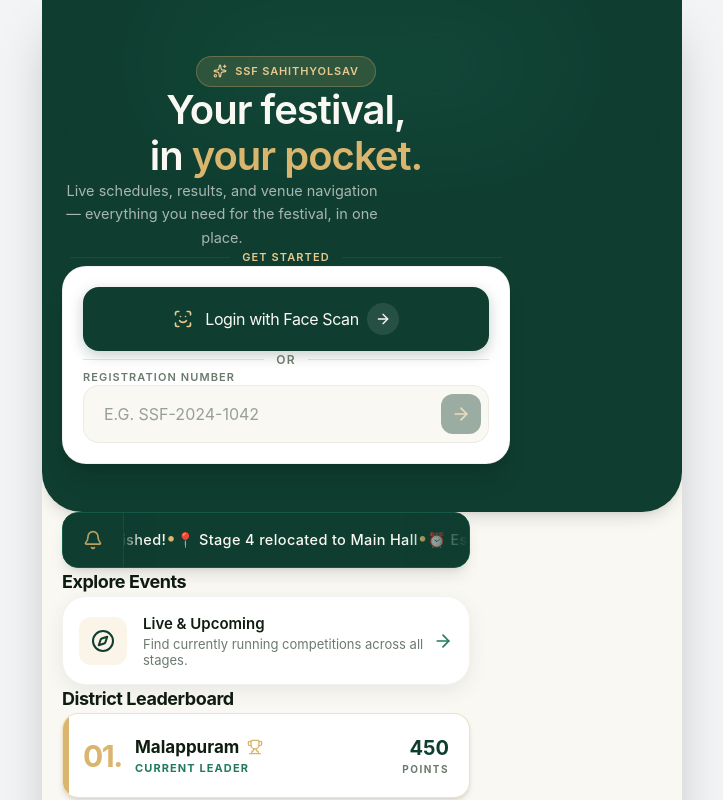
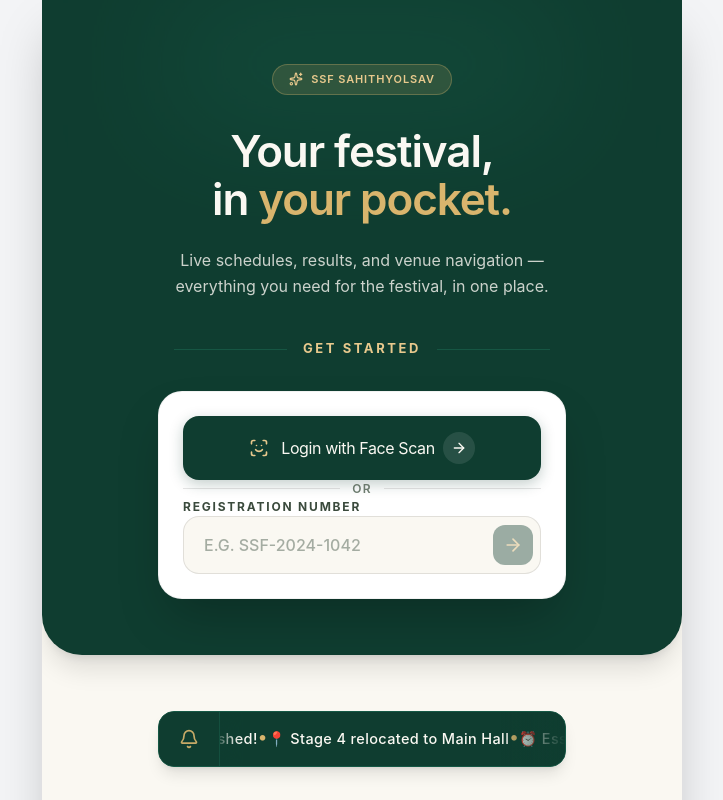
Before and after one commit to Yahiyamuhammed/-ParticipantHub, a React app in the folder Frontend/: page / in a window 1280 px wide. Shown: the top 800 px of the page, without its empty margins (278-1001 px from the left). Built offline with nearby package versions, Linux system fonts and the light colour scheme; the HTML template or start-up script is replaced by a standard one.

Commit message:
fix: made the landing page use our theme and attractively

```diff
--- a/Frontend/src/features/landing/components/LeaderBoard.jsx
+++ b/Frontend/src/features/landing/components/LeaderBoard.jsx
@@ -15,57 +15,55 @@ export default function Leaderboard() {
     <div className="flex flex-col gap-3">
       {mockLeaderboard.map((item, index) => {
         const isFirst = index === 0;
-        const rankNumber = (index + 1).toString().padStart(2, '0'); // Creates "01", "02", etc.
+        const rankNumber = (index + 1).toString().padStart(2, '0');
 
         return (
           <div
             key={item.id}
             className={clsx(
-              "relative overflow-hidden flex items-center justify-between p-5 rounded-2xl border transition-all duration-300",
+              "relative overflow-hidden flex items-center justify-between p-5 rounded-2xl transition-all duration-300 bg-white",
               isFirst
-                ? "bg-brand-card border-brand-accent/40 shadow-md"
-                : "bg-brand-card border-black/5 shadow-sm hover:border-brand-dark/20"
+                ? "border-2 border-brand-accent/60 shadow-[0_8px_24px_rgba(217,181,109,0.15)]"
+                : "border border-black/5 shadow-sm hover:border-brand-dark/20 hover:shadow-md"
             )}
           >
-            {/* Subtle Gold Accent Line for the Leader */}
-            {isFirst && (
-              <div className="absolute left-0 top-0 bottom-0 w-1.5 bg-brand-accent"></div>
-            )}
-
+            {/* Left side: Rank + Name */}
             <div className="flex items-center gap-5">
-              {/* Editorial Typography instead of generic circles */}
               <div className={clsx(
-                "font-bold text-3xl tracking-tighter w-8 text-center",
-                isFirst ? "text-brand-accent" : "text-brand-textMuted/30"
+                "font-black text-3xl tracking-tighter w-9 text-right",
+                isFirst ? "text-brand-accent" : "text-brand-textMuted/40"
               )}>
                 {rankNumber}.
               </div>
 
-              <div className="flex flex-col">
+              <div className="flex flex-col justify-center">
                 <div className="flex items-center gap-2">
-                  <span className="font-bold text-brand-textDark text-[17px]">
+                  <span className={clsx(
+                    "font-bold text-[17px] tracking-tight",
+                    isFirst ? "text-brand-dark" : "text-brand-textMid"
+                  )}>
                     {item.district}
                   </span>
-                  {isFirst && <Trophy className="w-4 h-4 text-brand-accent" />}
+                  {isFirst && <Trophy className="w-4 h-4 text-brand-accent fill-brand-accent/20" />}
                 </div>
                 {isFirst && (
-                  <span className="text-[11px] text-brand-light font-bold uppercase tracking-widest mt-0.5">
+                  <span className="text-[10px] text-brand-dark/60 font-black uppercase tracking-[0.2em] mt-0.5">
                     Current Leader
                   </span>
                 )}
               </div>
             </div>
 
-            {/* Points block */}
-            <div className="flex flex-col items-end">
+            {/* Right side: Points */}
+            <div className="flex flex-col items-end justify-center text-right">
               <span className={clsx(
-                "font-bold text-xl",
+                "font-black text-[22px] leading-none",
                 isFirst ? "text-brand-dark" : "text-brand-textMid"
               )}>
                 {item.points}
               </span>
-              <span className="text-[10px] text-brand-textMuted font-bold uppercase tracking-[0.15em]">
-                Points
+              <span className="text-[10px] text-brand-textMuted font-bold uppercase tracking-[0.2em] mt-1">
+                Pts
               </span>
             </div>
           </div>
--- a/Frontend/src/pages/Landing/index.jsx
+++ b/Frontend/src/pages/Landing/index.jsx
@@ -1,11 +1,10 @@
 // src/pages/Landing/index.jsx
 import React, { useState } from "react";
 import { useNavigate } from "react-router-dom";
-import { ScanFace, ArrowRight, Sparkles, Compass } from "lucide-react";
+import { ScanFace, ArrowRight, Sparkles, Radio } from "lucide-react";
 import Leaderboard from "@/features/landing/components/Leaderboard";
 import { useAuth } from "@/context/AuthContext";
 import Button from "@/components/common/Button";
-import Card from "@/components/common/Card";
 import LiveTicker from "@/components/shared/LiveTicker";
 
 export default function LandingPage() {
@@ -20,7 +19,6 @@ export default function LandingPage() {
     navigate("/dashboard");
   };
 
-  // Dynamic updates - in a real app, this would come from an API
   const liveUpdates = [
     "🏆 Mapila Song results published!",
     "📍 Stage 4 relocated to Main Hall",
@@ -29,38 +27,58 @@ export default function LandingPage() {
   ];
 
   return (
-    <div className="flex flex-col min-h-screen bg-brand-cream pb-16">
+    // MASTER WRAPPER: Forces everything to the center on large screens
+    <div className="flex flex-col min-h-screen bg-brand-cream pb-20 items-center">
 
-      {/* 1. HERO & LOGIN SECTION (All inside Dark Forest Green) */}
-      <div className="bg-brand-dark px-5 pt-14 pb-12 rounded-b-[2.5rem] shadow-lg relative overflow-hidden">
+      {/* 1. HERO SECTION (Full width green background, centered content) */}
+      <div className="w-full bg-brand-dark pt-16 pb-14 rounded-b-[2.5rem] shadow-xl relative flex flex-col items-center">
         <div className="absolute top-0 left-1/2 -translate-x-1/2 w-full max-w-sm h-32 bg-brand-light blur-3xl opacity-20 pointer-events-none"></div>
 
-        {/* Intro Text */}
-        <div className="relative z-10 max-w-md mx-auto text-center mb-10">
-          <div className="inline-flex items-center gap-2 bg-brand-accent/15 border border-brand-accent/30 rounded-full px-4 py-1.5 text-[11px] font-semibold text-brand-accentLight tracking-[0.08em] uppercase mb-6">
+        {/* HERO INNER CONTAINER: Locks width to mobile size */}
+        {/* HERO INNER CONTAINER: Locks width to mobile size */}
+        <div className="w-full max-w-md px-5 flex flex-col items-center relative z-10">
+
+          {/* 1. The Pill (Removed mb-8) */}
+          <div className="inline-flex items-center gap-2 bg-brand-accent/15 border border-brand-accent/30 rounded-full px-4 py-1.5 text-[11px] font-semibold text-brand-accentLight tracking-[0.08em] uppercase">
             <Sparkles className="w-3.5 h-3.5" />
             SSF Sahithyolsav
           </div>
 
-          <h1 className="text-[2.5rem] leading-[1.15] font-semibold text-brand-cream tracking-tight mb-4">
+          {/* Spacer: Between Pill and Heading */}
+          <div className="h-8 w-full shrink-0"></div>
+
+          {/* 2. The Heading (Removed mb-5) */}
+          <h1 className="text-[2.75rem] leading-[1.1] font-semibold text-brand-cream tracking-tight text-center">
             Your festival,<br />in <span className="text-brand-accent">your pocket.</span>
           </h1>
-          <p className="text-brand-cream/65 text-[14.5px] leading-relaxed max-w-xs mx-auto">
+
+          {/* Spacer: Between Heading and Paragraph */}
+          <div className="h-6 w-full shrink-0"></div>
+
+          {/* 3. The Paragraph (Removed mb-10) */}
+          <p className="text-brand-cream/80 text-[16px] leading-relaxed text-center px-2">
             Live schedules, results, and venue navigation — everything you need for the festival, in one place.
           </p>
+
+          {/* Spacer: Between Paragraph and "Get Started" (From our previous fix) */}
+          <div className="h-10 w-full shrink-0"></div>
+
+          {/* "Get Started" Divider */}
+          <div className="flex items-center gap-4 w-full px-4">
+             <div className="h-px bg-brand-light/40 flex-1"></div>
+             <span className="text-brand-accentLight text-[13px] font-bold uppercase tracking-[0.2em]">
+               Get Started
+             </span>
+             <div className="h-px bg-brand-light/40 flex-1"></div>
           </div>
 
-        {/* Transition Heading inside Green */}
-        <div className="relative z-10 flex items-center gap-3 mb-4 max-w-md mx-auto px-2">
-           <div className="h-px bg-brand-light/30 flex-1"></div>
-           <span className="text-brand-accentLight text-[11px] font-semibold uppercase tracking-widest">
-             Get Started
-           </span>
-           <div className="h-px bg-brand-light/30 flex-1"></div>
-        </div>
+          {/* Spacer: Between "Get Started" and Login Card */}
+          <div className="h-8 w-full shrink-0"></div>
 
-        {/* Login Card (Inside Green) */}
-        <div className="relative z-10 bg-brand-card p-5 rounded-3xl shadow-xl border border-black/5 max-w-md mx-auto">
+          {/* ... Login Card starts here ... */}
+
+
+          <div className="bg-brand-card p-6 rounded-3xl shadow-2xl border border-black/5 w-full">
             <Button
               onClick={() => navigate("/login")}
               variant="dark"
@@ -68,22 +86,21 @@ export default function LandingPage() {
             >
               <div className="flex items-center gap-3">
                 <ScanFace className="w-5 h-5 text-brand-accentLight" />
-              <span>Login with Face Scan</span>
+                <span className="text-[16px]">Login with Face Scan</span>
               </div>
               <div className="bg-white/10 p-2 rounded-full">
                 <ArrowRight className="w-4 h-4" />
               </div>
             </Button>
 
-          {/* "or" divider between the two login methods */}
-          <div className="flex items-center gap-3 my-4">
+            <div className="flex items-center gap-3 my-5">
               <div className="h-px bg-black/10 flex-1"></div>
               <span className="text-[12px] font-semibold uppercase tracking-widest text-brand-textMuted">or</span>
               <div className="h-px bg-black/10 flex-1"></div>
             </div>
 
             <form onSubmit={handleRegSubmit}>
-            <label htmlFor="regNumber" className="block text-[11px] font-semibold uppercase tracking-widest text-brand-textMuted mb-2 ml-1">
+              <label htmlFor="regNumber" className="block text-[12px] font-bold uppercase tracking-[0.15em] text-brand-textMid mb-3 ml-1">
                 Registration Number
               </label>
               <div className="relative">
@@ -92,13 +109,12 @@ export default function LandingPage() {
                   type="text"
                   value={regNumber}
                   onChange={(e) => setRegNumber(e.target.value)}
-                placeholder="e.g. SSF-2024-1042"
-                className="w-full bg-brand-cream border border-black/5 rounded-2xl pl-5 pr-14 py-4 font-semibold text-brand-textDark placeholder:font-normal placeholder-brand-textMuted/70 focus:outline-none focus:border-brand-accent/50 focus:ring-1 focus:ring-brand-accent/50 transition-all uppercase text-[15px]"
+                  placeholder="E.G. SSF-2024-1042"
+                  className="w-full bg-brand-cream border border-black/10 rounded-2xl pl-5 pr-14 py-4 font-bold text-brand-textDark placeholder:font-medium placeholder-brand-textMuted/60 focus:outline-none focus:border-brand-accent focus:ring-1 focus:ring-brand-accent transition-all uppercase text-[16px]"
                 />
                 <button
                   type="submit"
                   disabled={regNumber.length < 4}
-                aria-label="Continue with registration number"
                   className="absolute right-2 top-1/2 -translate-y-1/2 p-2.5 bg-brand-dark text-brand-accent rounded-xl disabled:opacity-40 hover:bg-brand-mid transition-colors"
                 >
                   <ArrowRight className="w-5 h-5" />
@@ -107,40 +123,44 @@ export default function LandingPage() {
             </form>
           </div>
         </div>
-
-      {/* 2. DYNAMIC LIVE TICKER */}
-      <div className="px-5 mt-8 max-w-md w-full mx-auto">
-        <LiveTicker updates={liveUpdates} />
       </div>
 
-      {/* 3. MAIN BODY (Discovery & Leaderboard) */}
-      <div className="px-5 mt-12 max-w-md w-full mx-auto space-y-12">
+     <div className="h-14 w-full shrink-0"></div>
 
+      {/* 2. MAIN BODY WRAPPER */}
+      <div className="w-full max-w-md px-5 flex flex-col gap-14">
+        {/* Ticker */}
+        <LiveTicker updates={liveUpdates} />
+
+        {/* Explore Events - gap-5 creates space between heading and button */}
       {/* Explore Events */}
-        <section>
-          <h2 className="text-lg font-bold text-brand-textDark mb-4 ml-1 tracking-tight">
+        <section className="flex flex-col gap-5">
+          <h2 className="text-[22px] font-bold text-brand-textDark ml-1 tracking-tight">
             Explore Events
           </h2>
           <button
             onClick={() => navigate("/explore")}
-            className="w-full text-left p-4 rounded-3xl bg-brand-card border border-black/5 shadow-[0_6px_20px_rgba(15,61,48,0.08)] hover:shadow-[0_8px_24px_rgba(15,61,48,0.14)] hover:-translate-y-0.5 active:translate-y-0 active:scale-[0.99] transition-all duration-200 flex items-center justify-between"
+            className="w-full text-left p-4 rounded-3xl bg-brand-card border border-black/5 shadow-[0_8px_24px_rgba(0,0,0,0.04)] hover:shadow-[0_12px_32px_rgba(217,181,109,0.15)] hover:-translate-y-1 active:translate-y-0 active:scale-[0.99] transition-all duration-300 flex items-center justify-between group"
           >
-            <div className="flex items-center gap-4">
-              <div className="w-12 h-12 bg-brand-accent/15 rounded-xl flex items-center justify-center shrink-0">
-                <Compass className="w-6 h-6 text-brand-dark" />
+            <div className="flex items-center gap-5">
+              {/* NEW ICON BLOCK: Solid Gold Background with Dark Green Icon */}
+              <div className="w-14 h-14 bg-brand-accent rounded-2xl flex items-center justify-center shrink-0 shadow-[inset_0_-2px_6px_rgba(0,0,0,0.1)] group-hover:bg-brand-accentLight transition-colors">
+                <Radio className="w-7 h-7 text-brand-dark" />
               </div>
+
               <div>
-                <h3 className="font-semibold text-brand-textDark text-[15px]">Live & Upcoming</h3>
-                <p className="text-[13px] text-brand-textMuted mt-0.5 leading-tight">Find currently running competitions across all stages.</p>
+                <h3 className="font-bold text-brand-textDark text-[17px] mb-1">Live & Upcoming</h3>
+                <p className="text-[13.5px] text-brand-textMuted leading-snug pr-4">Find currently running competitions across all stages.</p>
               </div>
             </div>
-            <ArrowRight className="w-5 h-5 text-brand-light shrink-0" />
+            {/* Arrow also inherits the gold/accent color on hover */}
+            <ArrowRight className="w-6 h-6 text-brand-light shrink-0 group-hover:text-brand-accent group-hover:translate-x-1 transition-all" />
           </button>
         </section>
 
-        {/* Leaderboard */}
-        <section>
-          <h2 className="text-lg font-bold text-brand-textDark mb-4 ml-1 tracking-tight">
+        {/* Leaderboard - gap-5 creates space between heading and list */}
+        <section className="flex flex-col gap-5">
+          <h2 className="text-[22px] font-bold text-brand-textDark ml-1 tracking-tight">
             District Leaderboard
           </h2>
           <Leaderboard />
```
Lines whose indentation alone changed are shown as unchanged.
